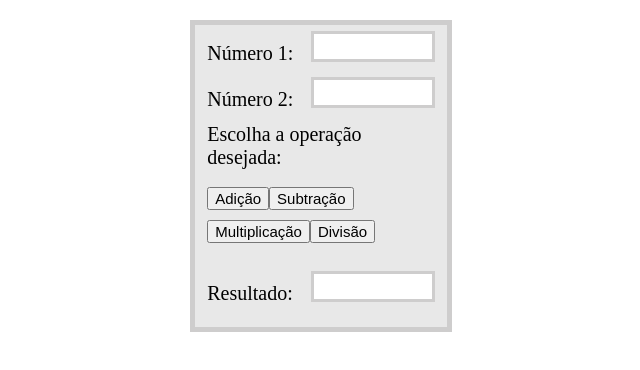
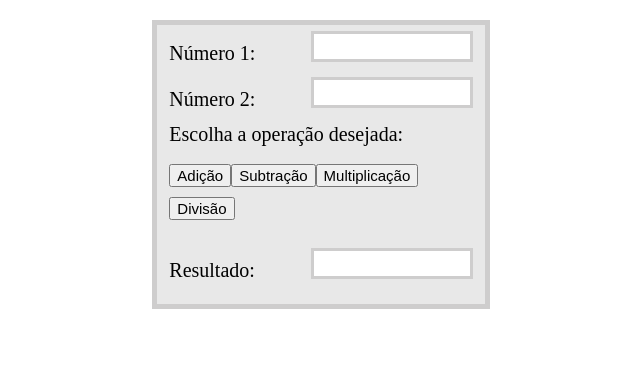
Before and after one commit to ESMERALDOJr/calculadora, a React (Create React App) app: page / in a window 1280 px wide. Shown: the top 370 px of the page, without its empty margins (319-959 px from the left). Built offline with nearby package versions, Linux system fonts and the light colour scheme.

Commit message:
calculadora React

```diff
--- a/src/App.js
+++ b/src/App.js
@@ -6,7 +6,7 @@ class Calculadora extends React.Component {
     constructor(props) {
         super(props);
 
-        // define nosso estado padrão
+        // define estado padrão
         this.state = {
             num1: '',
             num2: '',
--- a/src/index.css
+++ b/src/index.css
@@ -1,6 +1,6 @@
 form fieldset {
     margin: 20px auto 20px auto;
-    width: 18%;
+    width: 24%;
     border: solid #cecdcd 5px;
     background-color: #e8e8e8;
 }
```
